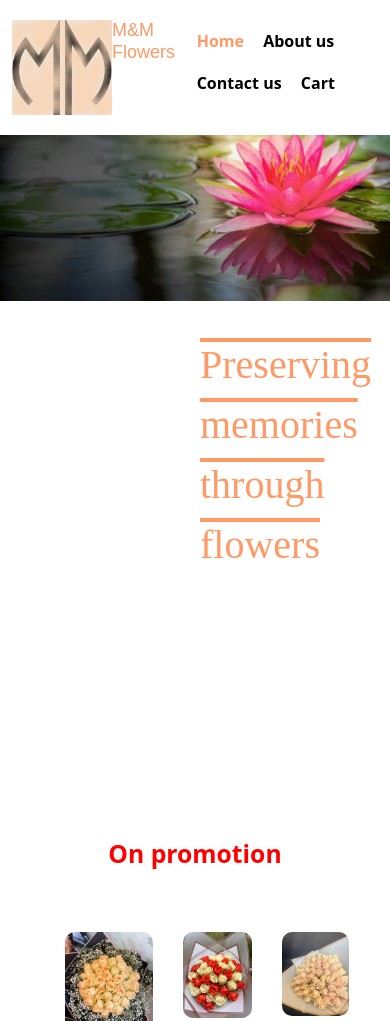
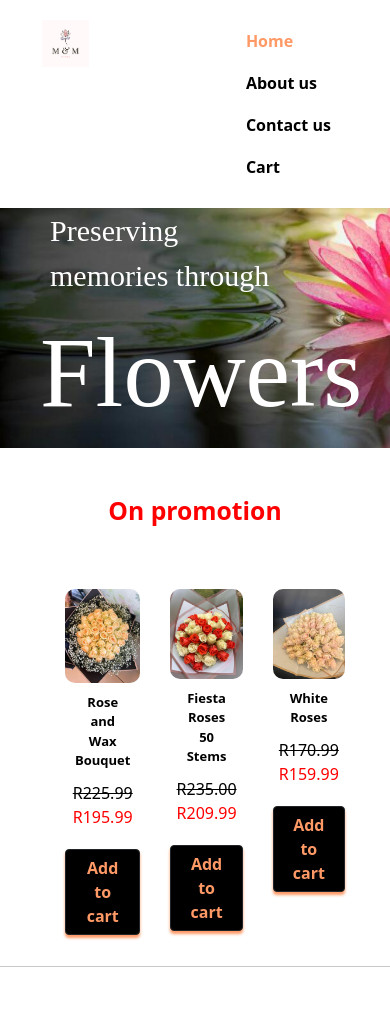
Before and after one commit to MellowMokoen/Thee-flower-shop, a plain HTML site: page index.html in a window 390 px wide. Shown: the top 1021 px of the page. Drawn offline with nearby package versions, Linux system fonts and the light colour scheme; a web font is replaced by a local one.

Commit message:
Added a new logo and styled the slogan

```diff
--- a/index.html
+++ b/index.html
@@ -24,9 +24,8 @@
     <div class="container">
       <nav class="d-flex justify-content-between">
         <a href="index.html">
-          <img src="images/mm-logo.png" class="logo" width="100" />
+          <img src="images/logo.png" class="logo" width="100" />
         </a>
-        <h1>M&M Flowers</h1>
         <ul>
           <li class="active">
             <a href="index.html">Home</a>
@@ -35,14 +34,16 @@
             <a href="about.html">About us</a>
           </li>
           <li>
-            <a href="contact.html">Contact us</a>
+            <a href="index.html#contact">Contact us</a>
           </li>
           <li><a href="/cart.html">Cart</a></li>
         </ul>
       </nav>
     </div>
     <div class="hero">
-      <p>Preserving memories through flowers</p>
+      <div class="preserving">Preserving</div>
+      <div class="memories">memories through</div>
+      <div class="flowers">Flowers</div>
     </div>
     <h2 class="text-center m-5">On promotion</h2>
     <div class="d-flex justify-content-evenly promotion">
@@ -84,7 +85,7 @@
               alt=""
             />
             <div class="flower-name">Rose and Wax Bouquet</div>
-            <div class="normal-category-prices">R195.99</div>
+            <div class="normal-category-price">R195.99</div>
             <a href="index.html" class="btn mb-5">Add to cart</a>
           </div>
           <div class="col-3">
@@ -96,7 +97,7 @@
               alt=""
             />
             <div class="flower-name">Rose and Wax Bouquet</div>
-            <div class="normal-category-prices">R245.99</div>
+            <div class="normal-category-price">R245.99</div>
             <a href="index.html" class="btn mb-5">Add to cart</a>
           </div>
           <div class="col-3">
@@ -200,6 +201,7 @@
       <footer>
         <div
           class="contact-box d-flex justify-content-between mb-5 d-none d-md-flex"
+          id="contact"
         >
           <div>
             <h5>Customer Care</h5>
--- a/src/style.css
+++ b/src/style.css
@@ -1,8 +1,7 @@
 .hero {
     background-image: url(/images/background3.jpg);
-    background-size: contain;
+    background-size: cover;
     background-repeat: no-repeat;
-    padding: 200px;
 
 }
 
@@ -16,8 +15,22 @@ body {
 
 }
 
+.hero .preserving,.hero .memories {
+    color: white;
+    font-size: 30px;
+    padding-left: 50px;
+    font-family: poppins;
+}
+
+.hero .flowers {
+    color: white;
+    font-size: 100px;
+    padding-left: 40px;
+    font-family: Caprasimo;
+}
+
 nav {
-    padding: 20px 0;
+    padding: 20px 30px;
 }
 
 nav ul {
@@ -43,7 +56,17 @@ nav li.active a {
     color: var(--primary-color);
 }
 
-@media (max-width: 900px) {
+@media (max-width: 991px) {
+
+   .logo {
+    width: 25%;
+   }
+
+   .nav li {
+      padding-left: 5px;
+      display: flex;
+   }
+
     .first-promo, .second-promo, .third-promo {
         padding: 15px;
     }
@@ -54,16 +77,21 @@ nav li.active a {
         text-align: center;
     }
 
-    .promo-flower {
-        width: 100%;
-    }
-
-    .category-flowers {
+    .promo-flower,.category-flowers {
         width: 100%;
     }
 
     .btn-light {
         padding: 5px;
+    }
+
+    .flower-name, .normal-category-price {
+        font-size: small;
+    }
+
+    .btn a {
+        display: flex;
+        font-size: small;
     }
 }
 
@@ -89,7 +117,7 @@ p {
     box-shadow: var(--box-shadow);
 }
 
-.normal-category-prices {
+.normal-category-price {
     color: black;
 }
 
@@ -110,6 +138,9 @@ h1 {
     font-family: playfair display;
 }
 
+.btn a {
+    width: 100%;
+}
 
 .btn {
     color: var(--primary-color);
```
Also changed, not shown: images/logo.png (added), images/mm-logo.png (deleted).
